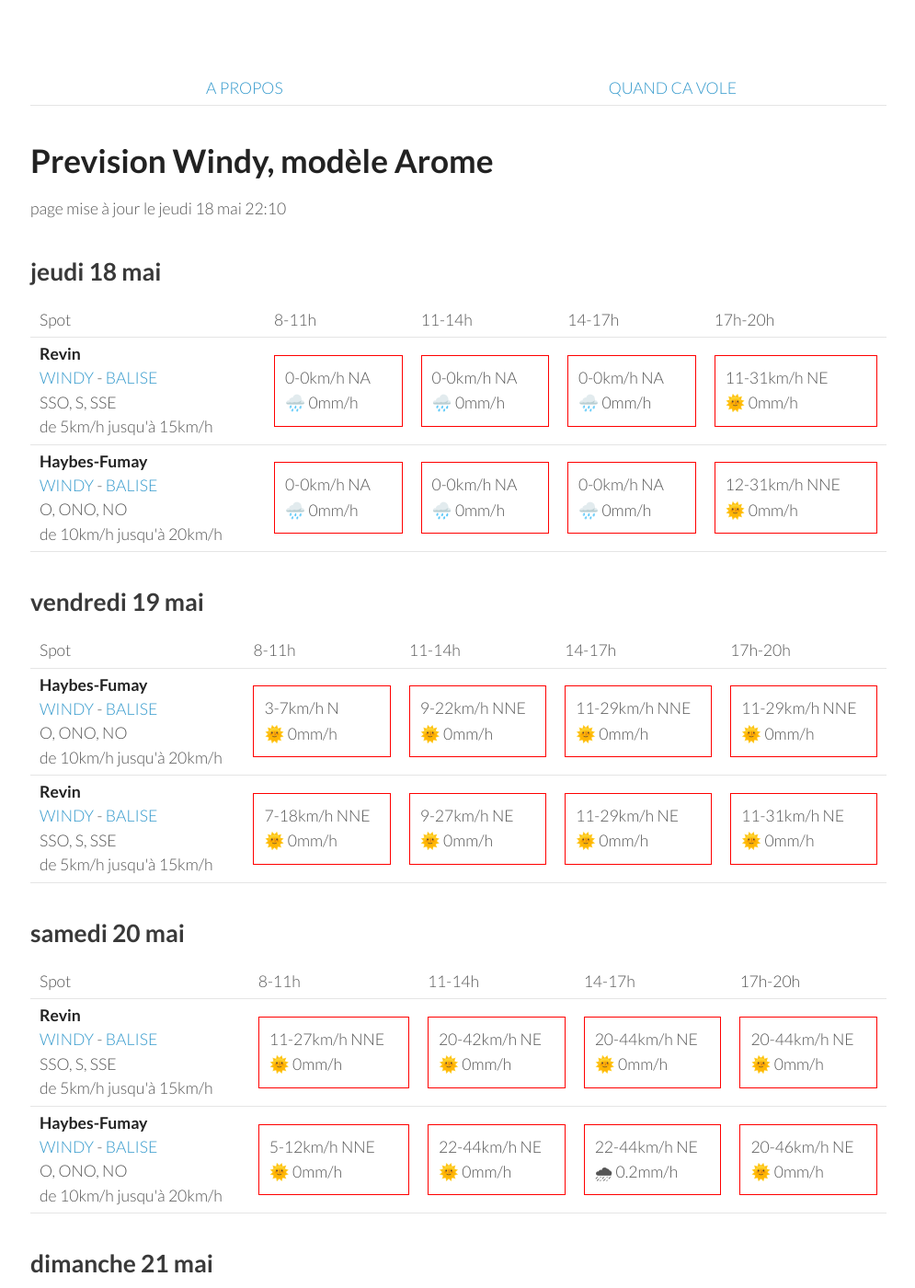
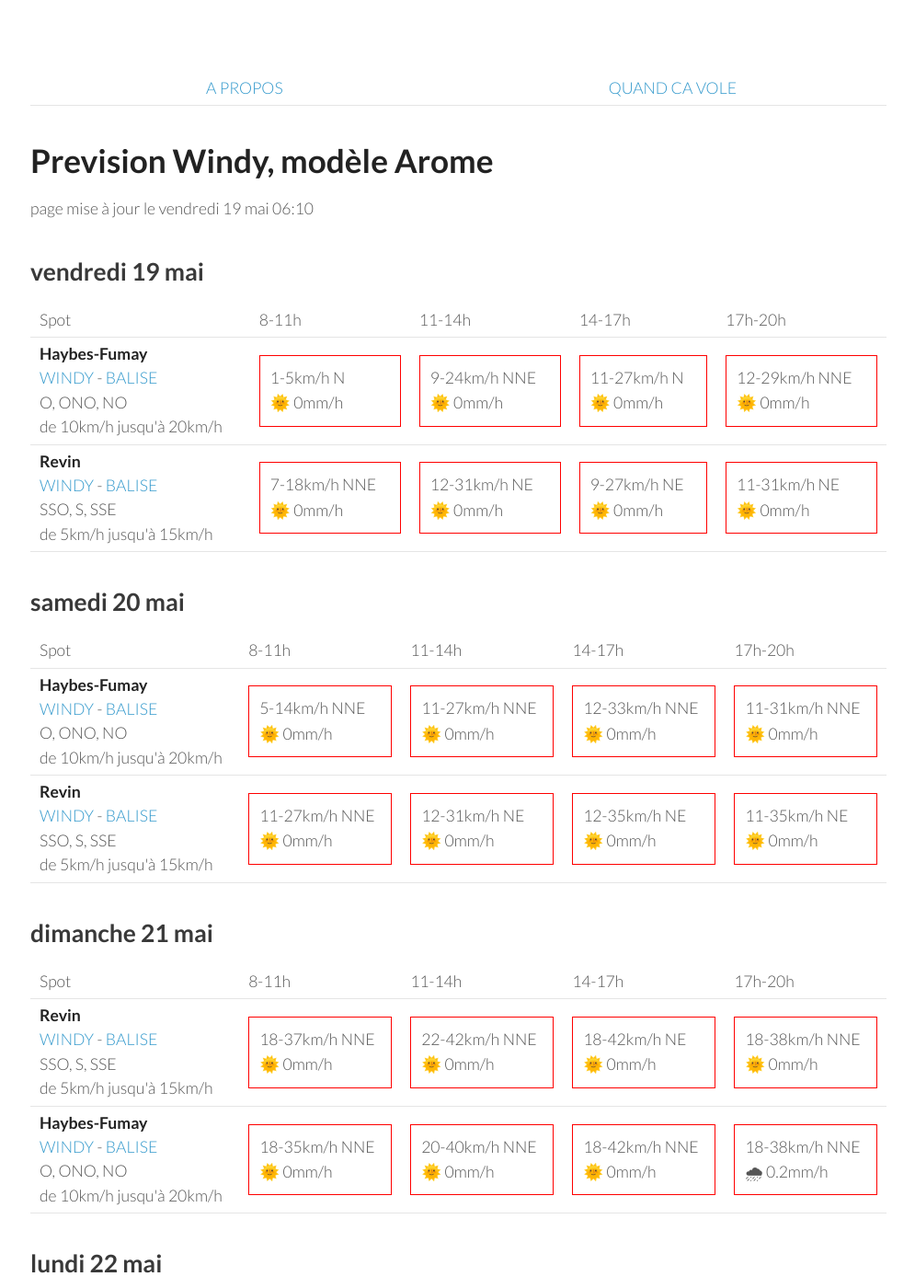
Before and after one commit to parapente-dans-le-nord/parapente-dans-le-nord.github.io, a Jekyll site: the page built from ardennes.markdown, in a window 1280 px wide and 1400 px high. Shown: the whole window at 92% size, without its empty margins (25-1020 px from the left). Built offline with Jekyll 4.4.1, drawn with Linux system fonts in a browser that asks for light colours; some of the changed text lies outside the part shown.

Commit message:
update index.markdown

```diff
--- a/ardennes.markdown
+++ b/ardennes.markdown
@@ -7,42 +7,8 @@ title:  "Tous les spots"
 {: .links}
 
 # Prevision Windy, modèle Arome
-page mise à jour le jeudi 18 mai 22:10
+page mise à jour le vendredi 19 mai 06:10
 
-## jeudi 18 mai
-
-{::nomarkdown}
-<table>
-  <tbody>
-    <tr>
-      <td>Spot</td>
-      <td>8-11h</td>
-      <td>11-14h</td>
-      <td>14-17h</td>
-      <td>17h-20h</td>
-    </tr>
-<tr>
-        <td><strong>Revin</strong><br><a href="https://windy.com/49.948/4.625?49.543,4.625,8">WINDY</a> - <span class=""><a href="http://www.balisemeteo.com/balise.php?idBalise=5019">BALISE</a> </span><br> <span class="vent-favorable">SSO, S, SSE</span><br><span class="force-vent">de 5km/h jusqu'à 15km/h</span> </td>
-
-            <td><div class="not-flyable"><p>0-0km/h NA</p><p>🌧️ 0mm/h</p></div></td>
-            <td><div class="not-flyable"><p>0-0km/h NA</p><p>🌧️ 0mm/h</p></div></td>
-            <td><div class="not-flyable"><p>0-0km/h NA</p><p>🌧️ 0mm/h</p></div></td>
-            <td><div class="not-flyable"><p>11-31km/h NE</p><p>🌞 0mm/h</p></div></td>
-
-    </tr>
-<tr>
-        <td><strong>Haybes-Fumay</strong><br><a href="https://windy.com/49.998/4.715?49.913,4.738,10">WINDY</a> - <span class=""><a href="http://www.balisemeteo.com/balise.php?idBalise=104">BALISE</a> </span><br> <span class="vent-favorable">O, ONO, NO</span><br><span class="force-vent">de 10km/h jusqu'à 20km/h</span> </td>
-
-            <td><div class="not-flyable"><p>0-0km/h NA</p><p>🌧️ 0mm/h</p></div></td>
-            <td><div class="not-flyable"><p>0-0km/h NA</p><p>🌧️ 0mm/h</p></div></td>
-            <td><div class="not-flyable"><p>0-0km/h NA</p><p>🌧️ 0mm/h</p></div></td>
-            <td><div class="not-flyable"><p>12-31km/h NNE</p><p>🌞 0mm/h</p></div></td>
-
-    </tr>
-
-</tbody>
-</table>
-{:/}
 ## vendredi 19 mai
 
 {::nomarkdown}
@@ -58,10 +24,10 @@ page mise à jour le jeudi 18 mai 22:10
 <tr>
         <td><strong>Haybes-Fumay</strong><br><a href="https://windy.com/49.998/4.715?49.913,4.738,10">WINDY</a> - <span class=""><a href="http://www.balisemeteo.com/balise.php?idBalise=104">BALISE</a> </span><br> <span class="vent-favorable">O, ONO, NO</span><br><span class="force-vent">de 10km/h jusqu'à 20km/h</span> </td>
 
-            <td><div class="not-flyable"><p>3-7km/h N</p><p>🌞 0mm/h</p></div></td>
-            <td><div class="not-flyable"><p>9-22km/h NNE</p><p>🌞 0mm/h</p></div></td>
-            <td><div class="not-flyable"><p>11-29km/h NNE</p><p>🌞 0mm/h</p></div></td>
-            <td><div class="not-flyable"><p>11-29km/h NNE</p><p>🌞 0mm/h</p></div></td>
+            <td><div class="not-flyable"><p>1-5km/h N</p><p>🌞 0mm/h</p></div></td>
+            <td><div class="not-flyable"><p>9-24km/h NNE</p><p>🌞 0mm/h</p></div></td>
+            <td><div class="not-flyable"><p>11-27km/h N</p><p>🌞 0mm/h</p></div></td>
+            <td><div class="not-flyable"><p>12-29km/h NNE</p><p>🌞 0mm/h</p></div></td>
 
 
     </tr>
@@ -69,8 +35,8 @@ page mise à jour le jeudi 18 mai 22:10
         <td><strong>Revin</strong><br><a href="https://windy.com/49.948/4.625?49.543,4.625,8">WINDY</a> - <span class=""><a href="http://www.balisemeteo.com/balise.php?idBalise=5019">BALISE</a> </span><br> <span class="vent-favorable">SSO, S, SSE</span><br><span class="force-vent">de 5km/h jusqu'à 15km/h</span> </td>
 
             <td><div class="not-flyable"><p>7-18km/h NNE</p><p>🌞 0mm/h</p></div></td>
+            <td><div class="not-flyable"><p>12-31km/h NE</p><p>🌞 0mm/h</p></div></td>
             <td><div class="not-flyable"><p>9-27km/h NE</p><p>🌞 0mm/h</p></div></td>
-            <td><div class="not-flyable"><p>11-29km/h NE</p><p>🌞 0mm/h</p></div></td>
             <td><div class="not-flyable"><p>11-31km/h NE</p><p>🌞 0mm/h</p></div></td>
 
 
@@ -92,22 +58,22 @@ page mise à jour le jeudi 18 mai 22:10
       <td>17h-20h</td>
     </tr>
 <tr>
-        <td><strong>Revin</strong><br><a href="https://windy.com/49.948/4.625?49.543,4.625,8">WINDY</a> - <span class=""><a href="http://www.balisemeteo.com/balise.php?idBalise=5019">BALISE</a> </span><br> <span class="vent-favorable">SSO, S, SSE</span><br><span class="force-vent">de 5km/h jusqu'à 15km/h</span> </td>
+        <td><strong>Haybes-Fumay</strong><br><a href="https://windy.com/49.998/4.715?49.913,4.738,10">WINDY</a> - <span class=""><a href="http://www.balisemeteo.com/balise.php?idBalise=104">BALISE</a> </span><br> <span class="vent-favorable">O, ONO, NO</span><br><span class="force-vent">de 10km/h jusqu'à 20km/h</span> </td>
 
+            <td><div class="not-flyable"><p>5-14km/h NNE</p><p>🌞 0mm/h</p></div></td>
             <td><div class="not-flyable"><p>11-27km/h NNE</p><p>🌞 0mm/h</p></div></td>
-            <td><div class="not-flyable"><p>20-42km/h NE</p><p>🌞 0mm/h</p></div></td>
-            <td><div class="not-flyable"><p>20-44km/h NE</p><p>🌞 0mm/h</p></div></td>
-            <td><div class="not-flyable"><p>20-44km/h NE</p><p>🌞 0mm/h</p></div></td>
+            <td><div class="not-flyable"><p>12-33km/h NNE</p><p>🌞 0mm/h</p></div></td>
+            <td><div class="not-flyable"><p>11-31km/h NNE</p><p>🌞 0mm/h</p></div></td>
 
 
     </tr>
 <tr>
-        <td><strong>Haybes-Fumay</strong><br><a href="https://windy.com/49.998/4.715?49.913,4.738,10">WINDY</a> - <span class=""><a href="http://www.balisemeteo.com/balise.php?idBalise=104">BALISE</a> </span><br> <span class="vent-favorable">O, ONO, NO</span><br><span class="force-vent">de 10km/h jusqu'à 20km/h</span> </td>
+        <td><strong>Revin</strong><br><a href="https://windy.com/49.948/4.625?49.543,4.625,8">WINDY</a> - <span class=""><a href="http://www.balisemeteo.com/balise.php?idBalise=5019">BALISE</a> </span><br> <span class="vent-favorable">SSO, S, SSE</span><br><span class="force-vent">de 5km/h jusqu'à 15km/h</span> </td>
 
-            <td><div class="not-flyable"><p>5-12km/h NNE</p><p>🌞 0mm/h</p></div></td>
-            <td><div class="not-flyable"><p>22-44km/h NE</p><p>🌞 0mm/h</p></div></td>
-            <td><div class="not-flyable"><p>22-44km/h NE</p><p>🌧 0.2mm/h</p></div></td>
-            <td><div class="not-flyable"><p>20-46km/h NE</p><p>🌞 0mm/h</p></div></td>
+            <td><div class="not-flyable"><p>11-27km/h NNE</p><p>🌞 0mm/h</p></div></td>
+            <td><div class="not-flyable"><p>12-31km/h NE</p><p>🌞 0mm/h</p></div></td>
+            <td><div class="not-flyable"><p>12-35km/h NE</p><p>🌞 0mm/h</p></div></td>
+            <td><div class="not-flyable"><p>11-35km/h NE</p><p>🌞 0mm/h</p></div></td>
 
 
     </tr>
@@ -130,20 +96,20 @@ page mise à jour le jeudi 18 mai 22:10
 <tr>
         <td><strong>Revin</strong><br><a href="https://windy.com/49.948/4.625?49.543,4.625,8">WINDY</a> - <span class=""><a href="http://www.balisemeteo.com/balise.php?idBalise=5019">BALISE</a> </span><br> <span class="vent-favorable">SSO, S, SSE</span><br><span class="force-vent">de 5km/h jusqu'à 15km/h</span> </td>
 
-            <td><div class="not-flyable"><p>20-38km/h NNE</p><p>🌞 0mm/h</p></div></td>
-            <td><div class="not-flyable"><p>24-46km/h NNE</p><p>🌞 0mm/h</p></div></td>
-            <td><div class="not-flyable"><p>20-46km/h NE</p><p>🌞 0mm/h</p></div></td>
-            <td><div class="not-flyable"><p>20-40km/h NNE</p><p>🌞 0mm/h</p></div></td>
+            <td><div class="not-flyable"><p>18-37km/h NNE</p><p>🌞 0mm/h</p></div></td>
+            <td><div class="not-flyable"><p>22-42km/h NNE</p><p>🌞 0mm/h</p></div></td>
+            <td><div class="not-flyable"><p>18-42km/h NE</p><p>🌞 0mm/h</p></div></td>
+            <td><div class="not-flyable"><p>18-38km/h NNE</p><p>🌞 0mm/h</p></div></td>
 
 
     </tr>
 <tr>
         <td><strong>Haybes-Fumay</strong><br><a href="https://windy.com/49.998/4.715?49.913,4.738,10">WINDY</a> - <span class=""><a href="http://www.balisemeteo.com/balise.php?idBalise=104">BALISE</a> </span><br> <span class="vent-favorable">O, ONO, NO</span><br><span class="force-vent">de 10km/h jusqu'à 20km/h</span> </td>
 
-            <td><div class="not-flyable"><p>18-37km/h NNE</p><p>🌞 0mm/h</p></div></td>
-            <td><div class="not-flyable"><p>22-44km/h NNE</p><p>🌞 0mm/h</p></div></td>
-            <td><div class="not-flyable"><p>20-44km/h NE</p><p>🌞 0mm/h</p></div></td>
+            <td><div class="not-flyable"><p>18-35km/h NNE</p><p>🌞 0mm/h</p></div></td>
             <td><div class="not-flyable"><p>20-40km/h NNE</p><p>🌞 0mm/h</p></div></td>
+            <td><div class="not-flyable"><p>18-42km/h NNE</p><p>🌞 0mm/h</p></div></td>
+            <td><div class="not-flyable"><p>18-38km/h NNE</p><p>🌧 0.2mm/h</p></div></td>
 
 
     </tr>
@@ -166,8 +132,8 @@ page mise à jour le jeudi 18 mai 22:10
 <tr>
         <td><strong>Haybes-Fumay</strong><br><a href="https://windy.com/49.998/4.715?49.913,4.738,10">WINDY</a> - <span class=""><a href="http://www.balisemeteo.com/balise.php?idBalise=104">BALISE</a> </span><br> <span class="vent-favorable">O, ONO, NO</span><br><span class="force-vent">de 10km/h jusqu'à 20km/h</span> </td>
 
-            <td><div class="not-flyable"><p>12-25km/h NNE</p><p>🌞 0mm/h</p></div></td>
-            <td><div class="not-flyable"><p>11-27km/h NNE</p><p>🌞 0mm/h</p></div></td>
+            <td><div class="not-flyable"><p>14-29km/h N</p><p>🌞 0mm/h</p></div></td>
+            <td><div class="not-flyable"><p>16-33km/h NNE</p><p>🌞 0mm/h</p></div></td>
             <td><div class="not-flyable"><p>11-27km/h N</p><p>🌞 0mm/h</p></div></td>
             <td><div class="not-flyable"><p>11-27km/h NNE</p><p>🌧 0.2mm/h</p></div></td>
 
@@ -176,8 +142,8 @@ page mise à jour le jeudi 18 mai 22:10
 <tr>
         <td><strong>Revin</strong><br><a href="https://windy.com/49.948/4.625?49.543,4.625,8">WINDY</a> - <span class=""><a href="http://www.balisemeteo.com/balise.php?idBalise=5019">BALISE</a> </span><br> <span class="vent-favorable">SSO, S, SSE</span><br><span class="force-vent">de 5km/h jusqu'à 15km/h</span> </td>
 
-            <td><div class="not-flyable"><p>14-29km/h NNE</p><p>🌞 0mm/h</p></div></td>
-            <td><div class="not-flyable"><p>12-29km/h NNE</p><p>🌞 0mm/h</p></div></td>
+            <td><div class="not-flyable"><p>16-33km/h N</p><p>🌞 0mm/h</p></div></td>
+            <td><div class="not-flyable"><p>18-35km/h NNE</p><p>🌞 0mm/h</p></div></td>
             <td><div class="not-flyable"><p>11-27km/h N</p><p>🌞 0mm/h</p></div></td>
             <td><div class="not-flyable"><p>11-27km/h N</p><p>🌧 0.2mm/h</p></div></td>
 
```
